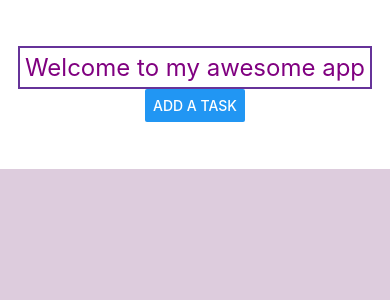
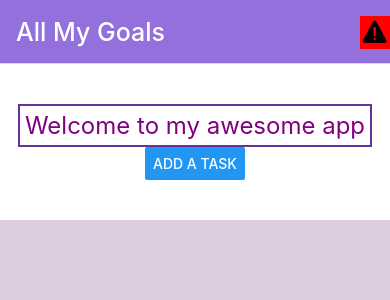
Before and after one commit to Bingbingzz/CS5520_Mobile, a React Native app: screen /Home in a window 390 px wide. Shown: the top 300 px of the page. Built offline with nearby package versions, Linux system fonts and the light colour scheme.

Commit message:
page navigation

```diff
--- a/App.js
+++ b/App.js
@@ -1,135 +1,43 @@
-import { StatusBar } from "expo-status-bar";
-import { useState } from "react";
-import {
-  Button,
-  StyleSheet,
-  Text,
-  TextInput,
-  View,
-  SafeAreaView,
-  ScrollView,
-  FlatList,
-} from "react-native";
-import GoalItem from "./components/GoalItem";
-import Header from "./components/Header";
-import Input from "./components/Input";
+import { View, Text } from 'react-native'
+import React from 'react'
+import Home from './Home'
+import { NavigationContainer } from '@react-navigation/native';
+import { createNativeStackNavigator } from '@react-navigation/native-stack';
+import GoalDetails from './components/GoalDetails';
+import PressableButton from './components/PressableButton';
+import { Ionicons } from "@expo/vector-icons";
+
+const stack = createNativeStackNavigator();
+console.log(stack);
 
 export default function App() {
-  const name = "my awesome app";
-  // const [enteredText, setEnteredText] = useState("Your goals will appear here");
-  const [goals, setGoals] = useState([]);
-  const [modalVisible, setModalVisible] = useState(false);
 
-  function onTextEntered(changedText) {
-    // setEnteredText(changedText);
-    // update goals array with the new text
-    const newGoal = { text: changedText, id: Math.random() };
+  return (
+  <NavigationContainer>
+    <stack.Navigator
+    screenOptions={{ headerStyle: { backgroundColor: '#9370db' },
+    headerTitleStyle: {color: "#fff", fontSize: 25}}}>
+        <stack.Screen
+        name='Home'
+        component={Home}
+        options={{
+        title: 'All My Goals',
+        headerRight: ()=>{return (
+        <PressableButton
+         customizedStyle={{backgroundColor:'red'}}>
+            <Ionicons name="warning" size={30} color="black" />
+        </PressableButton>
+        )}
+     }}
 
-    // const newArray = [...goals, newGoal];
-    setGoals((prevGoals) => {
-      return [...prevGoals, newGoal];
-    });
-    setModalVisible(false);
-  }
-
-  function onCancel() {
-    setModalVisible(false);
-  }
-  function onDeletePressed(deletedId) {
-    // console.log("delete pressed ", deletedId);
-    // let newArray = goals.filter((goal) => {
-    //   return goal.id !== deletedId;
-    // });
-    // setGoals(newArray);
-    setGoals((prevGoals) => {
-      return prevGoals.filter((goal) => {
-        return goal.id !== deletedId;
-      });
-    });
-  }
-  function goalPressed(pressedId) {
-    console.log("pressed ", pressedId);
-  }
-  return (
-    <SafeAreaView style={styles.container}>
-      <StatusBar style="auto" />
-      <View style={styles.topContainer}>
-        <Header appName={name} />
-        <Button
-          title="Add A Task"
-          onPress={() => {
-            setModalVisible(true);
-          }}
+        // options={({route})=>{return {title: route.params.name}}}
         />
-      </View>
-      <Input
-        modalIsVisible={modalVisible}
-        sendChangedText={onTextEntered}
-        cancelPressed={onCancel}
-      />
-      <View style={styles.bottomContainer}>
-        <FlatList
-          contentContainerStyle={styles.contentContainerStyle}
-          data={goals}
-          renderItem={({ item }) => {
-            return (
-              <GoalItem
-                goal={item}
-                onDelete={onDeletePressed}
-                onGoalPress={goalPressed}
-              />
-            );
-            // console.log(item);
-          }}
+        <stack.Screen
+        name='GoalDetails'
+        component={GoalDetails}
+        options={({ route }) =>{ return { title: route.params.goalItem.text}}}
         />
-        {/* <ScrollView
-          // alwaysBounceVertical={false}
-          contentContainerStyle={styles.contentContainerStyle}
-        >
-          {goals.map((goal) => {
-            return (
-              <View key={goal.id} style={styles.textContainer}>
-                <Text style={styles.text}>{goal.text}</Text>
-              </View>
-            );
-          })}
-        </ScrollView> */}
-      </View>
-    </SafeAreaView>
-  );
+    </stack.Navigator>
+  </NavigationContainer>
+  )
 }
-
-const styles = StyleSheet.create({
-  container: {
-    flex: 1,
-    backgroundColor: "#fff",
-    alignItems: "stretch",
-    justifyContent: "center",
-  },
-  topContainer: {
-    flex: 1,
-    justifyContent: "center",
-    alignItems: "center",
-  },
-  bottomContainer: {
-    flex: 4,
-    backgroundColor: "#dcd",
-    alignItems: "center",
-
-    // alignSelf: "stretch",
-  },
-  scrollContentsStyle: {
-    alignItems: "center",
-  },
-  text: {
-    fontSize: 80,
-    color: "purple",
-
-    padding: 15,
-  },
-  textContainer: {
-    backgroundColor: "#999",
-    borderRadius: 5,
-    marginBottom: 15,
-  },
-});
--- /dev/null
+++ b/Home.js
@@ -0,0 +1,138 @@
+import { StatusBar } from "expo-status-bar";
+import { useState } from "react";
+import {
+  Button,
+  StyleSheet,
+  Text,
+  TextInput,
+  View,
+  SafeAreaView,
+  ScrollView,
+  FlatList,
+} from "react-native";
+import GoalDetails from "./components/GoalDetails";
+import GoalItem from "./components/GoalItem";
+import Header from "./components/Header";
+import Input from "./components/Input";
+
+export default function Home({navigation}) {
+  const name = "my awesome app";
+  // const [enteredText, setEnteredText] = useState("Your goals will appear here");
+  const [goals, setGoals] = useState([]);
+  const [modalVisible, setModalVisible] = useState(false);
+
+  function onTextEntered(changedText) {
+    // setEnteredText(changedText);
+    // update goals array with the new text
+    const newGoal = { text: changedText, id: Math.random() };
+
+    // const newArray = [...goals, newGoal];
+    setGoals((prevGoals) => {
+      return [...prevGoals, newGoal];
+    });
+    setModalVisible(false);
+  }
+
+  function onCancel() {
+    setModalVisible(false);
+  }
+  function onDeletePressed(deletedId) {
+    // console.log("delete pressed ", deletedId);
+    // let newArray = goals.filter((goal) => {
+    //   return goal.id !== deletedId;
+    // });
+    // setGoals(newArray);
+    setGoals((prevGoals) => {
+      return prevGoals.filter((goal) => {
+        return goal.id !== deletedId;
+      });
+    });
+  }
+  function goalPressed(goal) {
+    console.log("pressed ", goal);
+    navigation.navigate("GoalDetails",{goalItem: goal});
+  }
+
+  return (
+    <SafeAreaView style={styles.container}>
+      <StatusBar style="auto" />
+      <View style={styles.topContainer}>
+        <Header appName={name} />
+        <Button
+          title="Add A Task"
+          onPress={() => {
+            setModalVisible(true);
+          }}
+        />
+      </View>
+      <Input
+        modalIsVisible={modalVisible}
+        sendChangedText={onTextEntered}
+        cancelPressed={onCancel}
+      />
+      <View style={styles.bottomContainer}>
+        <FlatList
+          contentContainerStyle={styles.contentContainerStyle}
+          data={goals}
+          renderItem={({ item }) => {
+            return (
+              <GoalItem
+                goal={item}
+                onDelete={onDeletePressed}
+                onGoalPress={goalPressed}
+              />
+            );
+            // console.log(item);
+          }}
+        />
+        {/* <ScrollView
+          // alwaysBounceVertical={false}
+          contentContainerStyle={styles.contentContainerStyle}
+        >
+          {goals.map((goal) => {
+            return (
+              <View key={goal.id} style={styles.textContainer}>
+                <Text style={styles.text}>{goal.text}</Text>
+              </View>
+            );
+          })}
+        </ScrollView> */}
+      </View>
+    </SafeAreaView>
+  );
+}
+
+const styles = StyleSheet.create({
+  container: {
+    flex: 1,
+    backgroundColor: "#fff",
+    alignItems: "stretch",
+    justifyContent: "center",
+  },
+  topContainer: {
+    flex: 1,
+    justifyContent: "center",
+    alignItems: "center",
+  },
+  bottomContainer: {
+    flex: 4,
+    backgroundColor: "#dcd",
+    alignItems: "center",
+
+    // alignSelf: "stretch",
+  },
+  scrollContentsStyle: {
+    alignItems: "center",
+  },
+  text: {
+    fontSize: 80,
+    color: "purple",
+
+    padding: 15,
+  },
+  textContainer: {
+    backgroundColor: "#999",
+    borderRadius: 5,
+    marginBottom: 15,
+  },
+});
--- /dev/null
+++ b/components/GoalDetails.js
@@ -0,0 +1,24 @@
+import { View, Text } from 'react-native'
+import React, {useEffect} from 'react'
+import PressableButton from './PressableButton'
+import {Ionicons} from "@expo/vector-icons"
+
+export default function GoalDetails({route, navgation}) {
+// useEffect
+
+//     navgation.setOptions({ title: 'All My Goals',
+//     hedearRight: ()=>{return (
+//     <PressableButton buttonPressed={cons}>
+//         <Ionicons name="warning" size={30} color="black" />
+//     </PressableButton>
+//     )
+// }})
+
+  return (
+
+    <View>
+      <Text>We are viewing the goal:</Text>
+      <Text>{route.params.goalItem.text}</Text>
+    </View>
+  )
+}
--- a/components/GoalItem.js
+++ b/components/GoalItem.js
@@ -19,7 +19,7 @@ export default function GoalItem({ goal, onDelete, onGoalPress }) {
           // }
         }}
         android_ripple={{ color: "red" }}
-        onPress={() => onGoalPress(goal.id)}
+        onPress={() => onGoalPress(goal)}
       >
         <Text style={styles.text}>{goal.text}</Text>
         {/* <Button
--- a/package.json
+++ b/package.json
@@ -9,10 +9,14 @@
     "web": "expo start --web"
   },
   "dependencies": {
+    "@react-navigation/native": "^6.1.4",
+    "@react-navigation/native-stack": "^6.9.10",
     "expo": "~47.0.12",
     "expo-status-bar": "~1.4.2",
     "react": "18.1.0",
-    "react-native": "0.70.5"
+    "react-native": "0.70.5",
+    "react-native-safe-area-context": "4.4.1",
+    "react-native-screens": "~3.18.0"
   },
   "devDependencies": {
     "@babel/core": "^7.12.9"
```
Also changed, not shown: 1 other file (tests, documents, lock files or other folders).
